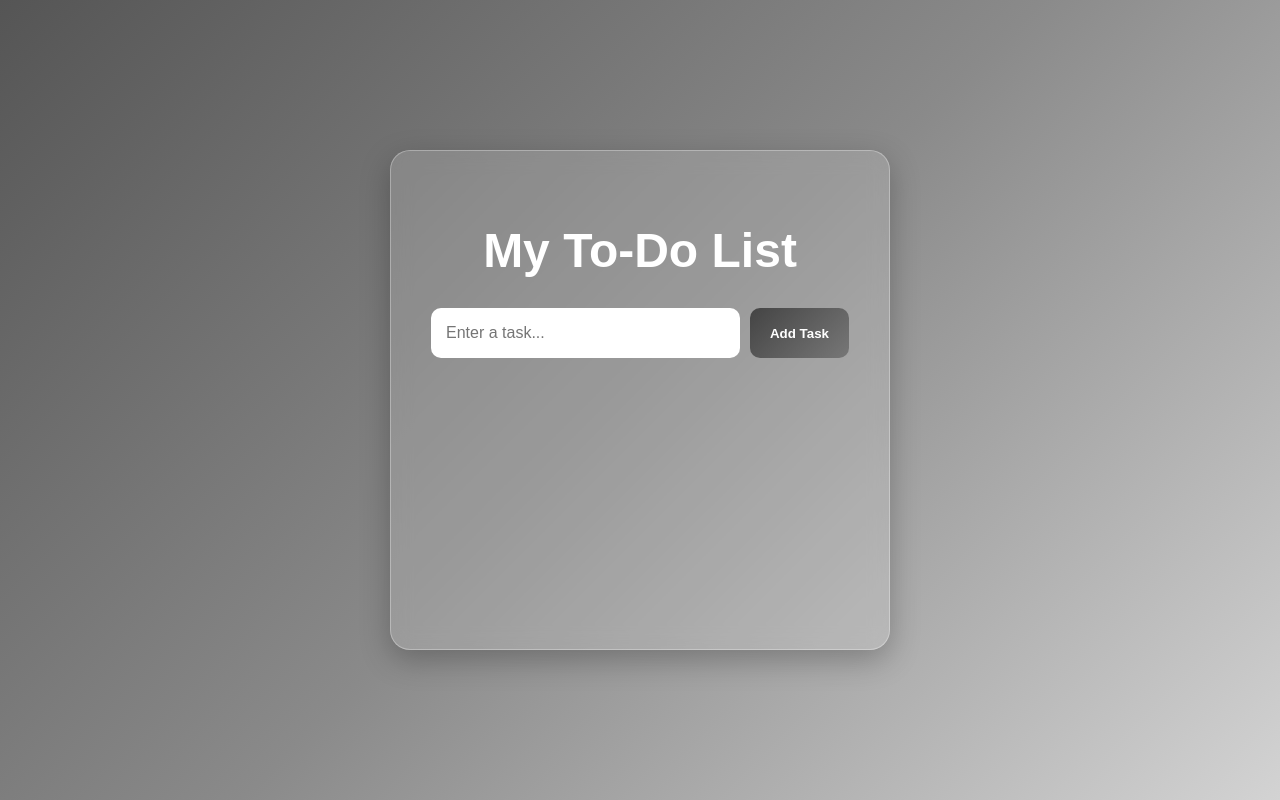
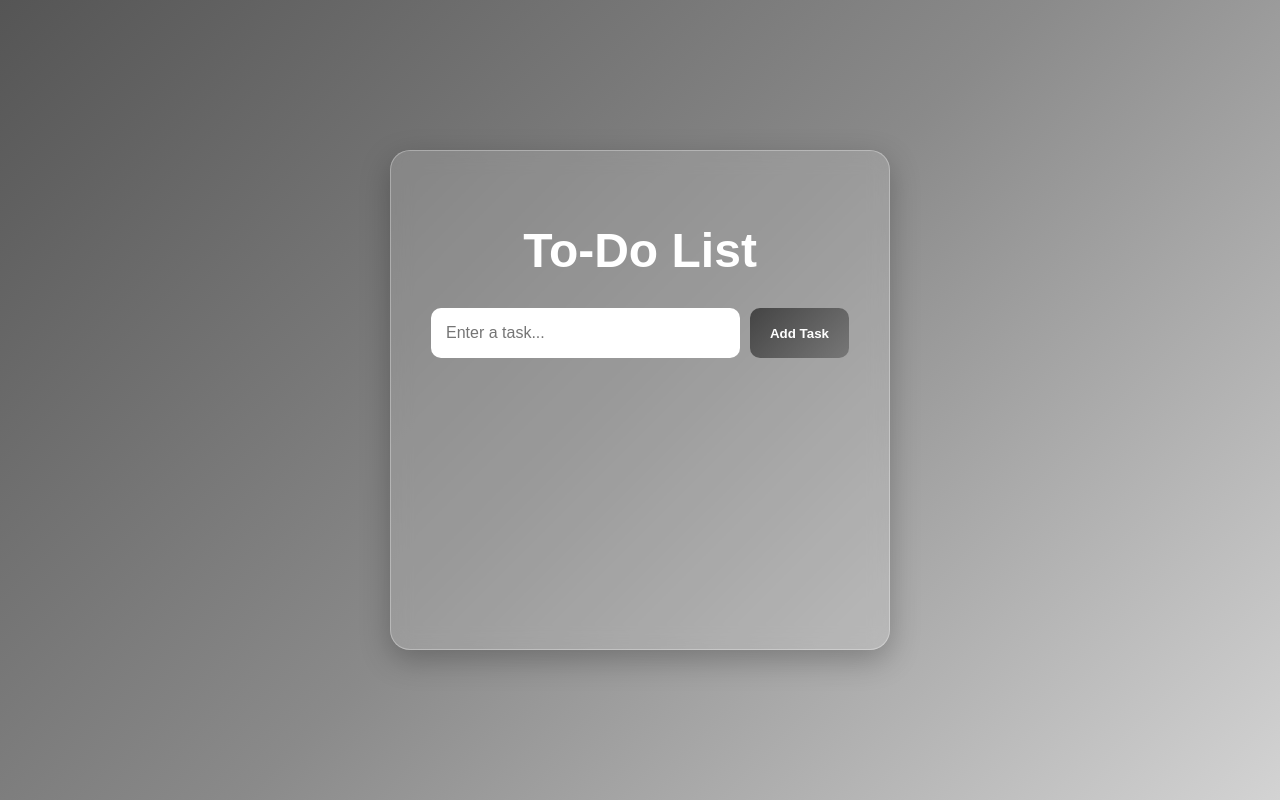
Before and after one commit to willcodeankit/To-do-list-using-React, a React (Vite) app: page / in a window 1280 px wide. Built offline with nearby package versions, Linux system fonts and the light colour scheme.

Commit message:
Adding an empty error message

```diff
--- a/src/App.jsx
+++ b/src/App.jsx
@@ -6,17 +6,20 @@ import './App.css'
 function App() {
   const [task, setTask] = useState("");
   const [tasks, setTasks] = useState([]);
+  const [fieldemp, setfieldemp] = useState("")
 
   function addTask() {
     if (task.trim() === "") {
+      setfieldemp("*Field cannot be Empty*")
       return;
     }
+    setfieldemp("")
 
     const newTask = {
       id: Date.now(),
       text: task,
       completed: false,
-    };
+    }
 
     setTasks([...tasks, newTask]);
     setTask("");
@@ -35,8 +38,7 @@ function App() {
         task.id === id
           ? { ...task, text: newName.trim() }
           : task
-      )
-    );
+      ))
   }
 }
 
@@ -47,13 +49,12 @@ function App() {
         task.id === id
           ? { ...task, completed: !task.completed }
           : task
-      )
-    );
+      ))
   }
 
   return (
     <div className="container">
-      <h1>My To-Do List</h1>
+      <h1>To-Do List</h1>
 
       <div className="input-section">
         <input
@@ -64,15 +65,14 @@ function App() {
         />
 
         <button onClick={addTask}>Add Task</button>
+
+        {fieldemp && <p className="fieldemp">{fieldemp}</p>}
       </div>
 
       <div className="task-list">
         {tasks.map((task) => (
           <div className="task" key={task.id}>
-            <span
-              className={task.completed ? "completed" : ""}
-              onClick={() => completeTask(task.id)}
-            >
+            <span className={task.completed ? "completed" : ""} onClick={() => completeTask(task.id)}>
               {task.text}
             </span>
 
```
